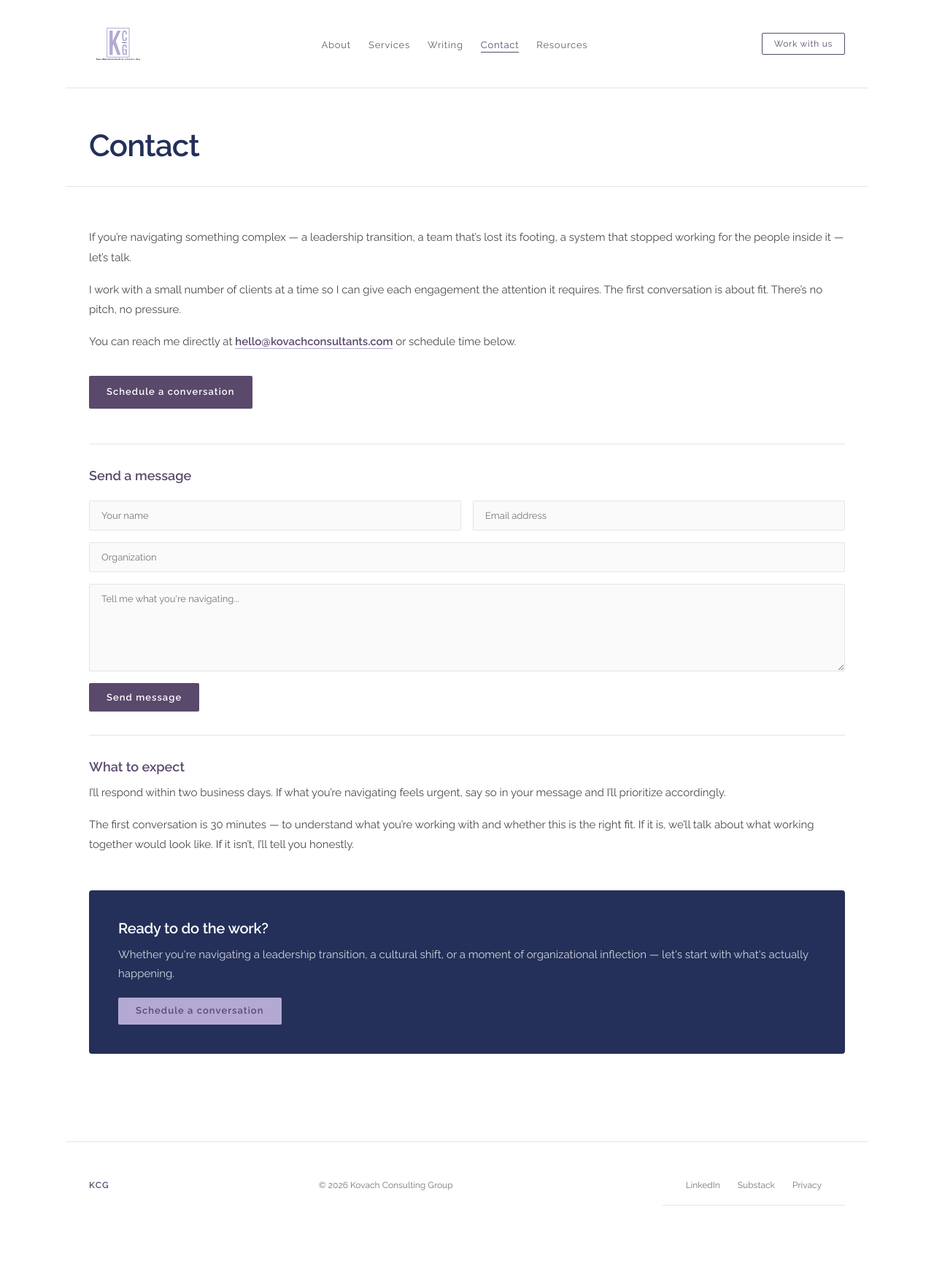
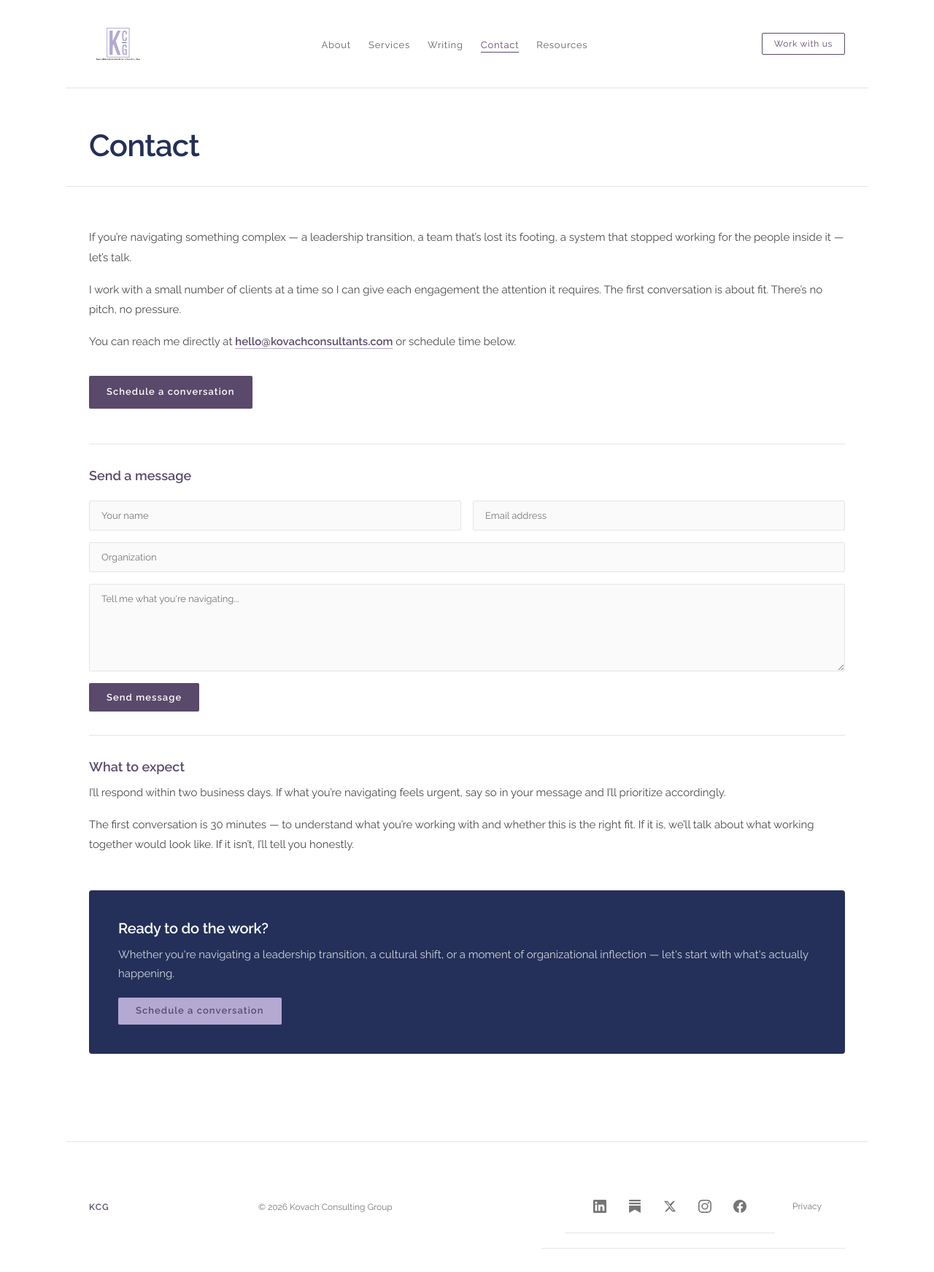
Before and after one commit to jesskovach/kovachconsultants, a Jekyll site: the page built from contact.md, in a window 1280 px wide. Shown: the whole page at 73% size. Built offline with Jekyll 4.4.1, drawn with Linux system fonts in a browser that asks for light colours; before the commit the page ends 1684 px from its top, so only the background shows below that.

Commit message:
Add social media icons to footer with hover tooltips

```diff
--- a/_layouts/page.html
+++ b/_layouts/page.html
@@ -65,6 +65,15 @@
   .page-cta h3{color:#fff;font-size:20px;font-weight:600;margin:0 0 0.75rem;letter-spacing:-0.01em;}
   .btn-primary{display:inline-block;padding:0.65rem 1.5rem;background:var(--lavender);color:var(--ink);font-size:13px;font-weight:600;letter-spacing:0.08em;cursor:pointer;border-radius:2px;border:none;font-family:'Raleway',sans-serif;white-space:nowrap;text-decoration:none;}
   .btn-primary:hover{background:#fff;color:var(--ink);}
+
+    /* SOCIAL ICONS */
+    .social-links { display:flex; gap:1rem; align-items:center; }
+    .social-link { position:relative; display:flex; align-items:center; justify-content:center; width:32px; height:32px; color:#767676; text-decoration:none; transition:color .15s; border-radius:2px; }
+    .social-link:hover { color:var(--plum); }
+    .social-link svg { width:18px; height:18px; fill:currentColor; display:block; }
+    .social-link .social-tooltip { position:absolute; bottom:calc(100% + 6px); left:50%; transform:translateX(-50%); background:var(--charcoal); color:#fff; font-size:11px; font-weight:600; padding:4px 8px; border-radius:2px; white-space:nowrap; pointer-events:none; opacity:0; transition:opacity .15s; letter-spacing:0.04em; }
+    .social-link .social-tooltip::after { content:''; position:absolute; top:100%; left:50%; transform:translateX(-50%); border:4px solid transparent; border-top-color:var(--charcoal); }
+    .social-link:hover .social-tooltip { opacity:1; }
   footer{padding:2rem;display:flex;justify-content:space-between;align-items:center;border-top:0.5px solid var(--gray);margin-top:4rem;}
   .footer-brand{font-size:12px;letter-spacing:0.1em;text-transform:uppercase;color:var(--plum);font-weight:600;}
   .footer-copy{font-size:12px;color:#767676;}
@@ -119,9 +128,29 @@
     <div class="footer-brand" aria-label="Kovach Consulting Group">KCG</div>
     <span class="footer-copy">© 2026 Kovach Consulting Group</span>
     <nav class="footer-links" aria-label="Footer links">
-      <a href="https://www.linkedin.com/in/jessicakovach" target="_blank" rel="noopener noreferrer" aria-label="LinkedIn — opens in new tab">LinkedIn</a>
-      <a href="https://substack.com/@jessicakovach" target="_blank" rel="noopener noreferrer" aria-label="Substack — opens in new tab">Substack</a>
-      <a href="/privacy">Privacy</a>
+<nav class="social-links" aria-label="Social media links">
+      <a href="https://www.linkedin.com/in/jessicakovach" class="social-link" target="_blank" rel="noopener noreferrer" aria-label="LinkedIn">
+        <svg viewBox="0 0 24 24" xmlns="http://www.w3.org/2000/svg"><path d="M20.447 20.452h-3.554v-5.569c0-1.328-.027-3.037-1.852-3.037-1.853 0-2.136 1.445-2.136 2.939v5.667H9.351V9h3.414v1.561h.046c.477-.9 1.637-1.85 3.37-1.85 3.601 0 4.267 2.37 4.267 5.455v6.286zM5.337 7.433a2.062 2.062 0 01-2.063-2.065 2.064 2.064 0 112.063 2.065zm1.782 13.019H3.555V9h3.564v11.452zM22.225 0H1.771C.792 0 0 .774 0 1.729v20.542C0 23.227.792 24 1.771 24h20.451C23.2 24 24 23.227 24 22.271V1.729C24 .774 23.2 0 22.222 0h.003z"/></svg>
+        <span class="social-tooltip">LinkedIn</span>
+      </a>
+      <a href="https://substack.com/@jessicakovach" class="social-link" target="_blank" rel="noopener noreferrer" aria-label="Substack">
+        <svg viewBox="0 0 24 24" xmlns="http://www.w3.org/2000/svg"><path d="M22.539 8.242H1.46V5.406h21.08v2.836zM1.46 10.812V24L12 18.11 22.54 24V10.812H1.46zM22.54 0H1.46v2.836h21.08V0z"/></svg>
+        <span class="social-tooltip">Substack</span>
+      </a>
+      <a href="https://twitter.com/CivicSaboteur" class="social-link" target="_blank" rel="noopener noreferrer" aria-label="Twitter / X">
+        <svg viewBox="0 0 24 24" xmlns="http://www.w3.org/2000/svg"><path d="M18.244 2.25h3.308l-7.227 8.26 8.502 11.24H16.17l-4.714-6.231-5.401 6.231H2.748l7.73-8.835L1.254 2.25H8.08l4.253 5.622L18.244 2.25zm-1.161 17.52h1.833L7.084 4.126H5.117L17.083 19.77z"/></svg>
+        <span class="social-tooltip">Twitter / X</span>
+      </a>
+      <a href="https://www.instagram.com/kovachconsulting" class="social-link" target="_blank" rel="noopener noreferrer" aria-label="Instagram">
+        <svg viewBox="0 0 24 24" xmlns="http://www.w3.org/2000/svg"><path d="M12 2.163c3.204 0 3.584.012 4.85.07 3.252.148 4.771 1.691 4.919 4.919.058 1.265.069 1.645.069 4.849 0 3.205-.012 3.584-.069 4.849-.149 3.225-1.664 4.771-4.919 4.919-1.266.058-1.644.07-4.85.07-3.204 0-3.584-.012-4.849-.07-3.26-.149-4.771-1.699-4.919-4.92-.058-1.265-.07-1.644-.07-4.849 0-3.204.013-3.583.07-4.849.149-3.227 1.664-4.771 4.919-4.919 1.266-.057 1.645-.069 4.849-.069zM12 0C8.741 0 8.333.014 7.053.072 2.695.272.273 2.69.073 7.052.014 8.333 0 8.741 0 12c0 3.259.014 3.668.072 4.948.2 4.358 2.618 6.78 6.98 6.98C8.333 23.986 8.741 24 12 24c3.259 0 3.668-.014 4.948-.072 4.354-.2 6.782-2.618 6.979-6.98.059-1.28.073-1.689.073-4.948 0-3.259-.014-3.667-.072-4.947-.196-4.354-2.617-6.78-6.979-6.98C15.668.014 15.259 0 12 0zm0 5.838a6.162 6.162 0 100 12.324 6.162 6.162 0 000-12.324zM12 16a4 4 0 110-8 4 4 0 010 8zm6.406-11.845a1.44 1.44 0 100 2.881 1.44 1.44 0 000-2.881z"/></svg>
+        <span class="social-tooltip">Instagram</span>
+      </a>
+      <a href="https://www.facebook.com/profile.php?id=61586011387701" class="social-link" target="_blank" rel="noopener noreferrer" aria-label="Facebook">
+        <svg viewBox="0 0 24 24" xmlns="http://www.w3.org/2000/svg"><path d="M24 12.073c0-6.627-5.373-12-12-12s-12 5.373-12 12c0 5.99 4.388 10.954 10.125 11.854v-8.385H7.078v-3.47h3.047V9.43c0-3.007 1.792-4.669 4.533-4.669 1.312 0 2.686.235 2.686.235v2.953H15.83c-1.491 0-1.956.925-1.956 1.874v2.25h3.328l-.532 3.47h-2.796v8.385C19.612 23.027 24 18.062 24 12.073z"/></svg>
+        <span class="social-tooltip">Facebook</span>
+      </a>
+    </nav>
+      <a href="/privacy" style="font-size:12px;color:#767676;text-decoration:none;">Privacy</a>
     </nav>
   </footer>
 
```
